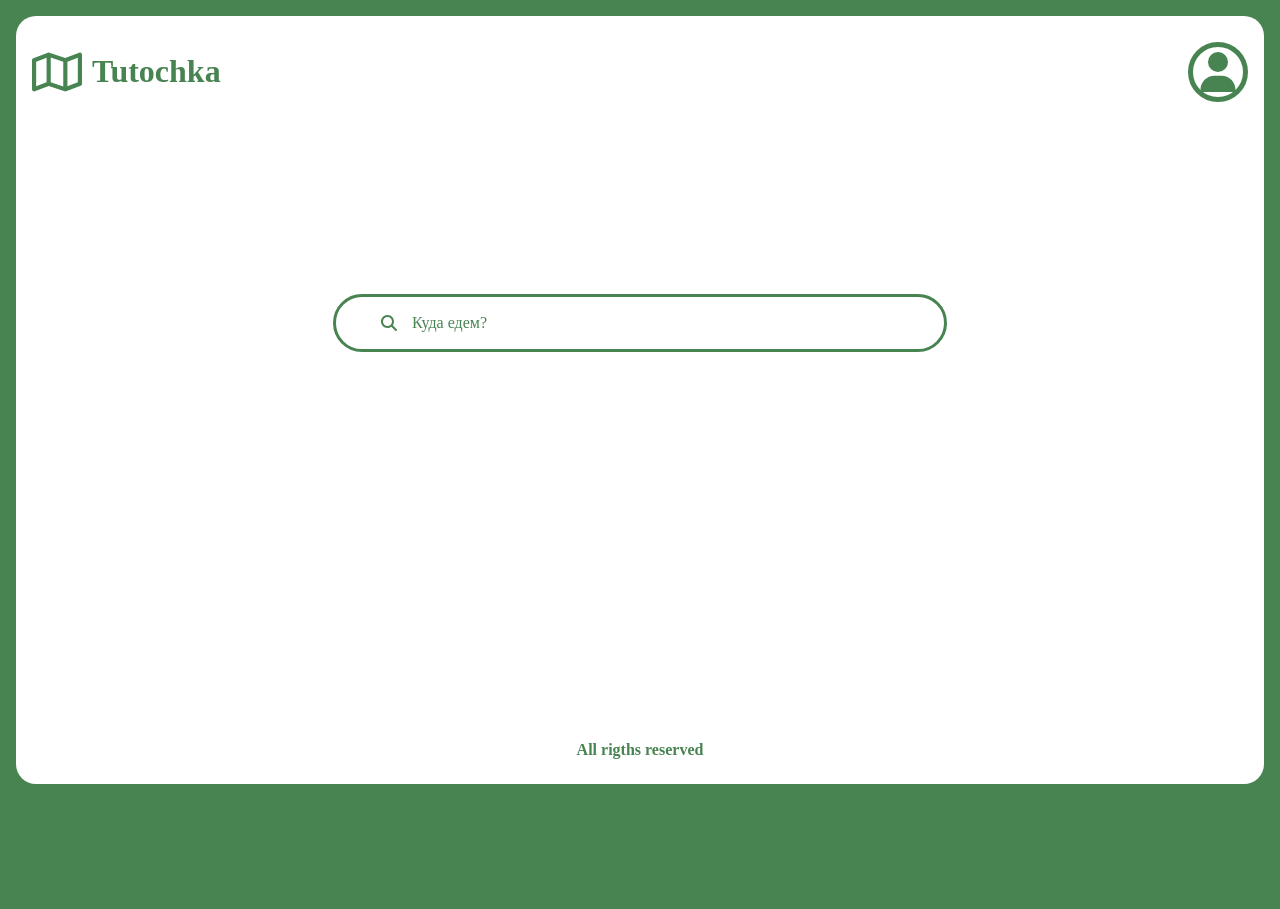
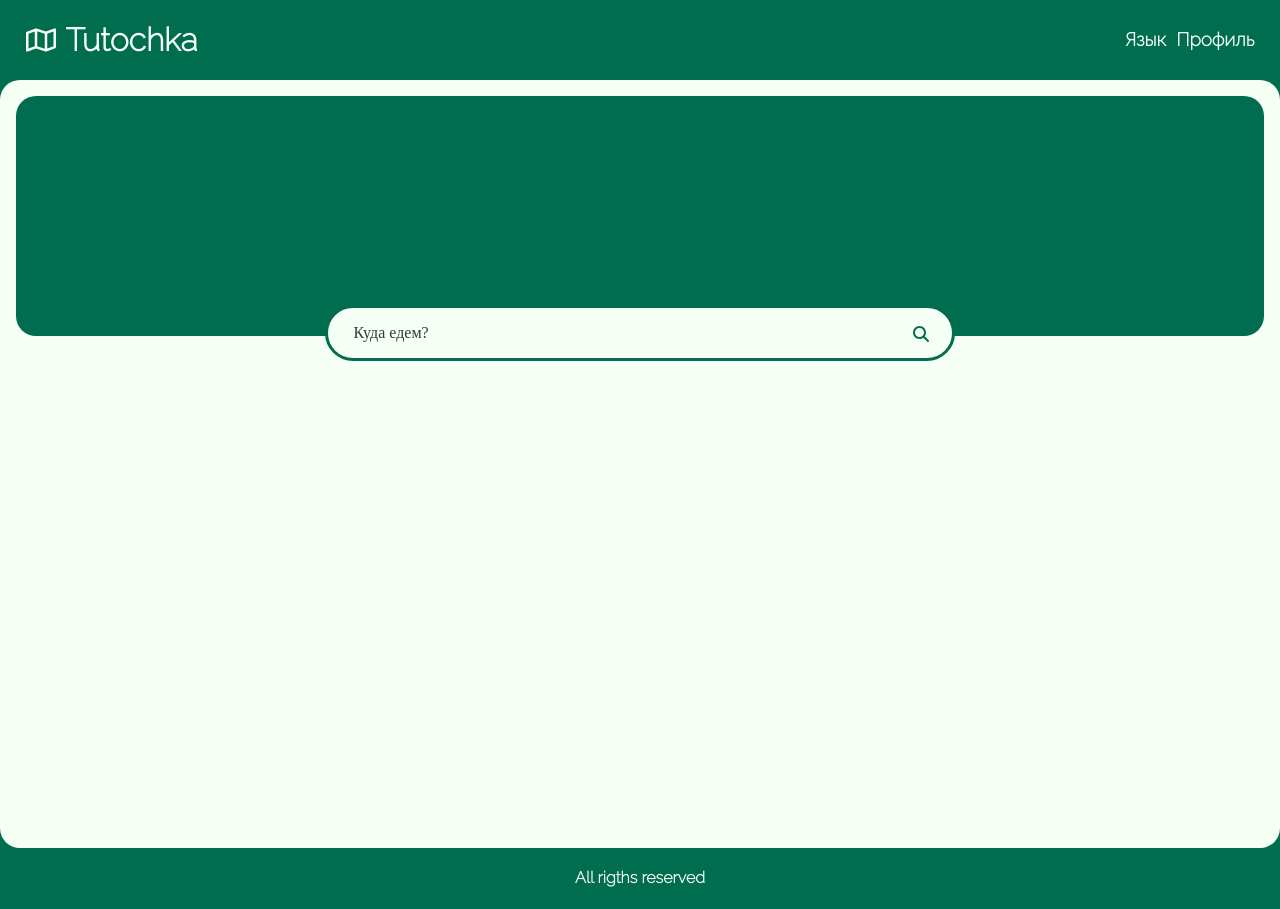
Before and after one commit to ikir0806/route-exchanger, a React (Vite) app: page / in a window 1280 px wide. Before the commit the page ends 800 px from the top, so only its background shows below. Built offline with nearby package versions, Linux system fonts and the light colour scheme; the HTML template or start-up script is replaced by a standard one.

Commit message:
Поиск

```diff
--- a/index.html
+++ b/index.html
@@ -3,8 +3,14 @@
   <head>
     <meta charset="UTF-8" />
     <link rel="icon" type="image/svg+xml" href="/vite.svg" />
+    <link rel="preconnect" href="https://fonts.googleapis.com" />
+    <link rel="preconnect" href="https://fonts.gstatic.com" crossorigin />
+    <link
+      href="https://fonts.googleapis.com/css2?family=Raleway:wght@100;200&display=swap"
+      rel="stylesheet"
+    />
     <meta name="viewport" content="width=device-width, initial-scale=1.0" />
-    <title>RouteExchanger</title>
+    <title>Tutochka</title>
   </head>
   <body>
     <div id="root"></div>
--- a/package.json
+++ b/package.json
@@ -20,7 +20,8 @@
     "normalize.css": "^8.0.1",
     "react": "^18.2.0",
     "react-dom": "^18.2.0",
-    "react-router-dom": "^6.17.0"
+    "react-router-dom": "^6.17.0",
+    "react-spinners": "^0.13.8"
   },
   "devDependencies": {
     "@types/react": "^18.2.15",
--- a/src/App.tsx
+++ b/src/App.tsx
@@ -1,15 +1,15 @@
 import Footer from './Components/Footer';
 import Header from './Components/Header';
-import Search from './Components/Search';
+import Main from './Components/Main';
 import './scss/App.scss';
 
 function App() {
   return (
-    <div className='wrapper'>
+    <>
       <Header />
-      <Search />
+      <Main />
       <Footer />
-    </div>
+    </>
   );
 }
 
--- a/src/Components/Header.tsx
+++ b/src/Components/Header.tsx
@@ -1,5 +1,4 @@
 import { faMap } from '@fortawesome/free-regular-svg-icons';
-import { faUser } from '@fortawesome/free-solid-svg-icons';
 import { FontAwesomeIcon } from '@fortawesome/react-fontawesome';
 import { Link } from 'react-router-dom';
 
@@ -8,11 +7,18 @@ function Header() {
     <div className='header'>
       <Link className='icon' to='/'>
         <FontAwesomeIcon icon={faMap} className='icon-img' />
-        <h1 className='icon-text'>Tutochka</h1>
+        <h1 className='white-text'>{/* 𝘛𝘶𝘵𝘰𝘤𝘩𝘬𝘢 */}Tutochka</h1>
       </Link>
-      <Link className='profile' to='/profile'>
-        <FontAwesomeIcon icon={faUser} className='profile-img' />
-      </Link>
+      <div className='header-wrp'>
+        <Link className='header-item' to='/profile'>
+          <h3 className='white-text'>Язык</h3>
+          {/* <FontAwesomeIcon icon={faUser} className='profile-img' /> */}
+        </Link>
+        <Link className='header-item' to='/profile'>
+          {/* <FontAwesomeIcon icon={faUser} className='profile-img' /> */}
+          <h3 className='white-text'>Профиль</h3>
+        </Link>
+      </div>
     </div>
   );
 }
--- /dev/null
+++ b/src/Components/Main.tsx
@@ -0,0 +1,49 @@
+import { faMagnifyingGlass, faXmark } from '@fortawesome/free-solid-svg-icons';
+import { FontAwesomeIcon } from '@fortawesome/react-fontawesome';
+import { useState } from 'react';
+import SearchResults from '../Features/SearchResults';
+import mainStore from '../store/mainStore';
+
+const Main = () => {
+  const [searchText, setSearchText] = useState<string>('');
+  const [loading, setLoading] = useState<boolean | null>(null);
+
+  const loadResults = () => {
+    setLoading(true);
+    setTimeout(() => {
+      mainStore.setResultsArray(
+        mainStore.resultsArray?.filter((item) =>
+          item.label.toLowerCase().includes(searchText.toLowerCase()),
+        ),
+      );
+      setLoading(false);
+    }, 1000);
+  };
+
+  return (
+    <div className='wrapper'>
+      <div className='search'>
+        <div className='search-form'>
+          <input
+            onKeyDown={(e) => e.key === 'Enter' && loadResults()}
+            className='search-input'
+            value={searchText}
+            onChange={(e) => setSearchText(e.target.value)}
+            placeholder='Куда едем?'
+          />
+          {searchText && (
+            <button onClick={() => setSearchText('')} className='search-button search-button_clear'>
+              <FontAwesomeIcon icon={faXmark} className='search-icon' />
+            </button>
+          )}
+          <button onClick={() => loadResults()} className='search-button'>
+            <FontAwesomeIcon icon={faMagnifyingGlass} className='search-icon' />
+          </button>
+        </div>
+      </div>
+      <SearchResults loading={loading} />
+    </div>
+  );
+};
+
+export default Main;
--- a/src/Components/Search.tsx
+++ /dev/null
@@ -1,21 +0,0 @@
-import { faMagnifyingGlass } from '@fortawesome/free-solid-svg-icons';
-import { FontAwesomeIcon } from '@fortawesome/react-fontawesome';
-import { useState } from 'react';
-
-const Search = () => {
-  const [searchText, setSearchText] = useState<string | undefined>();
-
-  return (
-    <div className='search'>
-      <FontAwesomeIcon icon={faMagnifyingGlass} className='search-icon' />
-      <input
-        className='search-input'
-        value={searchText}
-        onChange={(e) => setSearchText(e.target.value)}
-        placeholder='Куда едем?'
-      />
-    </div>
-  );
-};
-
-export default Search;
--- /dev/null
+++ b/src/Features/SearchResults.tsx
@@ -0,0 +1,36 @@
+import { Observer } from 'mobx-react';
+import { FC } from 'react';
+import { PuffLoader } from 'react-spinners';
+import mainStore from '../store/mainStore';
+
+interface SearchResultsProps {
+  loading: boolean | null;
+}
+
+const SearchResults: FC<SearchResultsProps> = ({ loading }) => {
+  return loading === null ? (
+    <></>
+  ) : loading ? (
+    <div className='spinner'>
+      <PuffLoader color='#006d4e' />
+    </div>
+  ) : (
+    <Observer>
+      {() =>
+        mainStore.resultsArray?.length > 0 ? (
+          <li className='route-list'>
+            {mainStore.resultsArray?.map((result) => (
+              <ul key={result.id} className='route-item'>
+                <p>{result.label}</p>
+              </ul>
+            ))}
+          </li>
+        ) : (
+          <h2 className='route-empty'>К сожалению, ничего не нашлось</h2>
+        )
+      }
+    </Observer>
+  );
+};
+
+export default SearchResults;
--- a/src/scss/App.scss
+++ b/src/scss/App.scss
@@ -1,9 +1,23 @@
 @import 'normalize.css';
 @import './variables.scss';
 
+a,
+p,
+h1,
+h2,
+h3,
+h4,
+h5 {
+  font-family: 'Raleway', sans-serif;
+  color: $dark-grey;
+}
+
+a {
+  text-decoration: none;
+}
+
 body {
-  padding: 2vh;
-  background-color: $sea-green;
+  background-color: $main-color;
   height: 100%;
 }
 
@@ -18,7 +32,8 @@ body {
 .header {
   display: flex;
   justify-content: space-between;
-  margin-bottom: 15%;
+  padding: 0 2vw;
+  height: 10vh;
 }
 
 .icon {
@@ -29,43 +44,85 @@ body {
 }
 
 .icon-img {
-  color: $sea-green;
-  width: 50px;
-  height: 50px;
+  color: $white;
+  width: 30px;
+  height: 30px;
 }
 
-.icon-text {
-  color: $sea-green;
+.white-text {
+  color: $white;
 }
 
-.profile {
+.header-item {
   display: flex;
   align-items: center;
+  column-gap: 1px;
+}
+
+.header-wrp {
+  display: flex;
+  align-items: center;
+  column-gap: 10px;
 }
 
 .profile-img {
-  color: $sea-green;
-  width: 40px;
-  height: 40px;
-  border-radius: 50%;
-  border: 5px solid $sea-green;
-  padding: 5px;
+  color: $white;
+  width: 30px;
+  height: 30px;
+  stroke-width: 1px;
 }
 
 .search {
+  background-color: $main-color;
+  height: 30vh;
+  border-radius: 20px;
+  position: relative;
+  display: flex;
+  justify-content: center;
+}
+
+.search-form {
   display: flex;
   align-items: center;
-  column-gap: 10px;
   margin: auto;
   width: 50%;
   border-radius: 30px;
-  border: 3px solid $sea-green;
+  border: 3px solid $main-color;
+  position: absolute;
+  height: 50px;
+  bottom: -25px;
+  background: $white;
+}
+
+.search-button {
+  right: 1vw;
+  position: absolute;
+  border: none;
+  background: transparent;
+  padding-bottom: 0;
+  border-radius: 50%;
+  width: 36px;
+  height: 36px;
+  align-items: center;
+  display: flex;
+  justify-content: center;
+}
+
+.search-button_clear {
+  right: 4vw;
+}
+
+.search-button:hover {
+  cursor: pointer;
+  background-color: $main-color;
+}
+
+.search-button:hover svg {
+  color: $white;
 }
 
 .search-icon {
-  color: $sea-green;
-  left: 45px;
-  position: relative;
+  color: $main-color;
 }
 
 .search-input {
@@ -74,23 +131,49 @@ body {
   border-radius: 16px;
   width: 100%;
   height: 50px;
-  padding-left: 50px;
+  padding-left: 2vw;
   background: transparent;
+  color: $dark-grey;
+  text-decoration: none;
 }
 
 .search-input::placeholder {
-  color: $sea-green;
+  color: $dark-grey;
+}
+
+.spinner {
+  margin-top: 10vh;
+  display: flex;
+  justify-content: center;
+}
+
+.route-list {
+  list-style-type: none;
+  margin-top: 5vh;
+}
+
+.route-item {
+  padding: 0;
+  border-radius: 30px;
+  border: 3px solid $main-color;
+  height: 20vh;
+  display: flex;
+  justify-content: center;
+}
+
+.route-empty {
+  text-align: center;
+  margin-top: 10vh;
 }
 
 .footer {
-  position: absolute;
   left: 0;
   bottom: 0;
   width: 100%;
-  height: 80px;
+  height: 5vh;
 }
 
 .footer-text {
   text-align: center;
-  color: $sea-green;
+  color: $white;
 }
--- a/src/scss/variables.scss
+++ b/src/scss/variables.scss
@@ -1,2 +1,6 @@
-$sea-green: #488352;
-$white: #ffffff;
+// $sea-green: #21605e;
+$white: rgb(246, 255, 245);
+// $marine: #77b8af;
+// $green: #006d4e;
+$main-color: #006d4e;
+$dark-grey: #323a38;
--- /dev/null
+++ b/src/store/mainStore.ts
@@ -0,0 +1,24 @@
+import { makeAutoObservable } from 'mobx';
+
+interface Result {
+  id: string;
+  label: string;
+}
+
+class MainStore {
+  resultsArray: Array<Result> = [
+    { id: '1', label: 'Монако' },
+    { id: '2', label: 'Чебоксары' },
+  ];
+
+  constructor() {
+    makeAutoObservable(this);
+  }
+
+  setResultsArray(array: Array<Result>) {
+    this.resultsArray = array;
+  }
+}
+
+const mainStore = new MainStore();
+export default mainStore;
```
Also changed, not shown: src/state/mainStore.js (deleted, +0 -10 lines), 1 other file (tests, documents, lock files or other folders).
